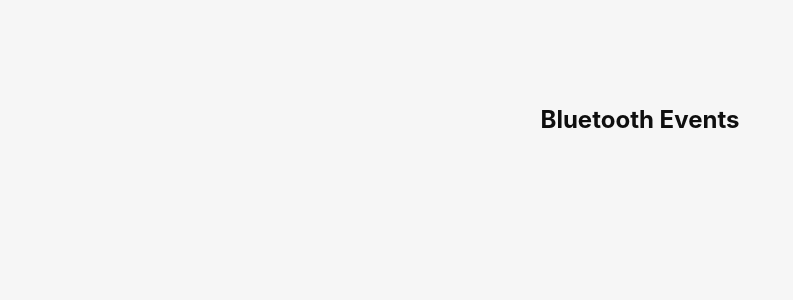
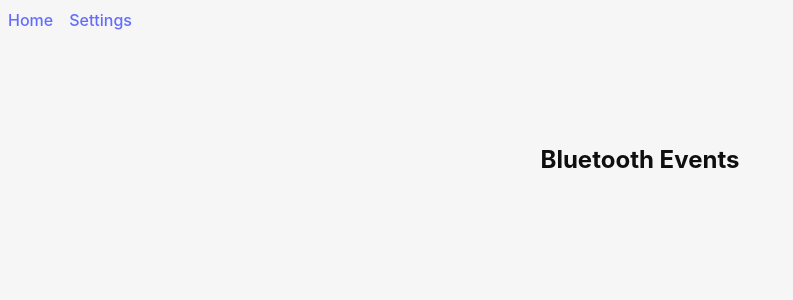
Before and after one commit to lioneldg/lock_4_me, a React (Vite) app: page / in a window 1280 px wide. Shown: the top 300 px of the page, without its empty margins (0-793 px from the left). Built offline with nearby package versions, Linux system fonts and the light colour scheme.

Commit message:
feat(navigation): add react-router

```diff
--- a/package.json
+++ b/package.json
@@ -14,6 +14,7 @@
     "@tauri-apps/plugin-opener": "^2",
     "react": "^18.3.1",
     "react-dom": "^18.3.1",
+    "react-router": "^7.5.1",
     "zustand": "^5.0.3"
   },
   "devDependencies": {
--- a/src/App.tsx
+++ b/src/App.tsx
@@ -5,6 +5,8 @@ import { appDataDir, join } from "@tauri-apps/api/path";
 import "./App.css";
 import { Settings, DiscoveredDevice } from "./types";
 import { useBluetoothStore } from "./store/bluetoothStore";
+import { BrowserRouter, Routes, Route, Link } from "react-router";
+
 const TARGET_UUID = "a87e3669-e2de-d0e3-52ce-93a023ceef37";
 const RSSI_DELTA_MAX = 15;
 
@@ -30,7 +32,7 @@ async function lockScreen() {
   await invoke("lock_screen");
 }
 
-function App() {
+function HomePage() {
   const { addEvent, events } = useBluetoothStore();
 
   useEffect(() => {
@@ -83,4 +85,28 @@ function App() {
   );
 }
 
+function SettingsPage() {
+  return (
+    <main className="container">
+      <h2>Settings</h2>
+      <p>Settings page content goes here.</p>
+    </main>
+  );
+}
+
+function App() {
+  return (
+    <BrowserRouter>
+      <nav style={{ display: "flex", gap: "1rem", marginBottom: "1rem" }}>
+        <Link to="/">Home</Link>
+        <Link to="/settings">Settings</Link>
+      </nav>
+      <Routes>
+        <Route path="/" element={<HomePage />} />
+        <Route path="/settings" element={<SettingsPage />} />
+      </Routes>
+    </BrowserRouter>
+  );
+}
+
 export default App;
```
Also changed, not shown: 1 other file (tests, documents, lock files or other folders).
